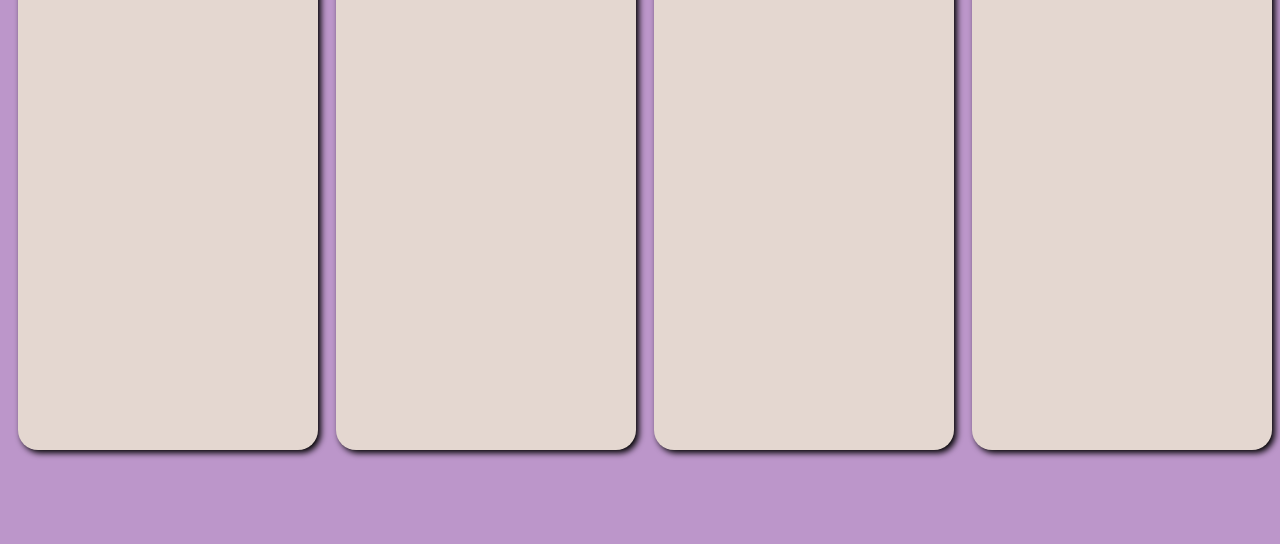
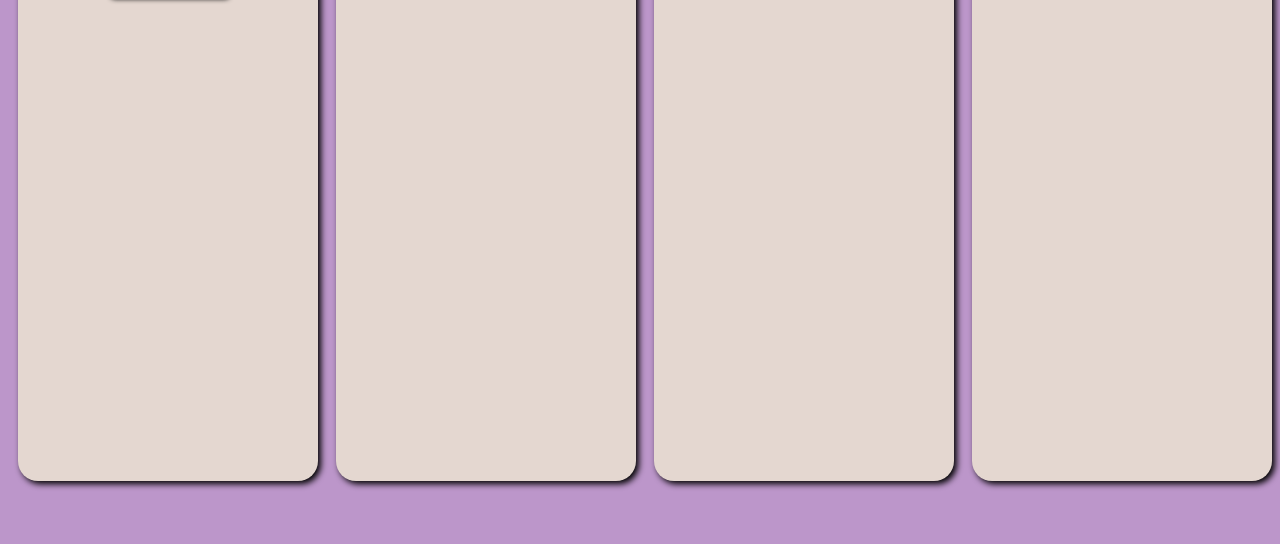
Before and after one commit to nitish4445/Task-Manager-app-javaScript-, a plain HTML site: page index.html in a window 1280 px wide. Shown: the part 256-800 px from the top of the page. Drawn offline with Linux system fonts and the light colour scheme.

Commit message:
new update

```diff
--- a/styles2.css
+++ b/styles2.css
@@ -58,7 +58,7 @@ a:hover{
     width: 300px;
     height: 100%;
     min-height:600px ;
-    margin-top: 106px;
+    margin-top: 137px;
     margin-left: 10px;
     border-radius: 20px;
     box-shadow: 3px 3px 6px black;
```
